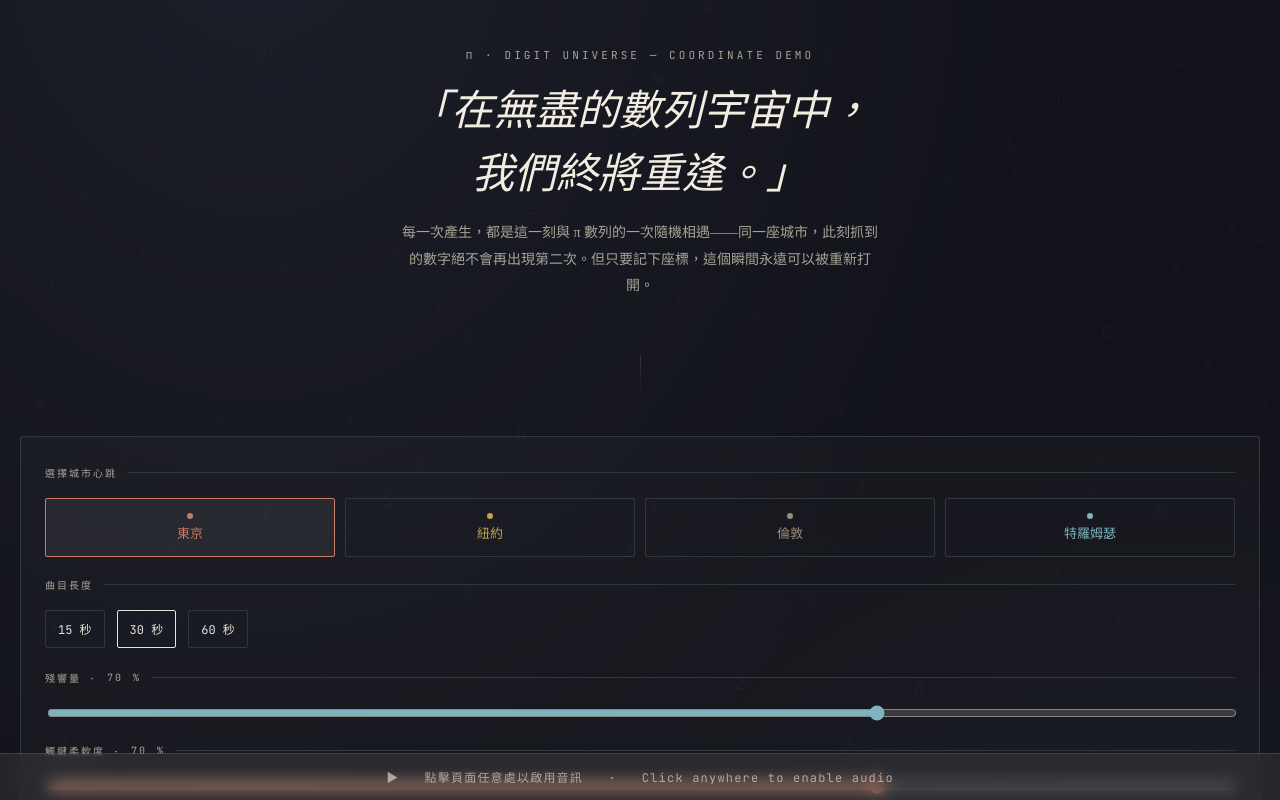
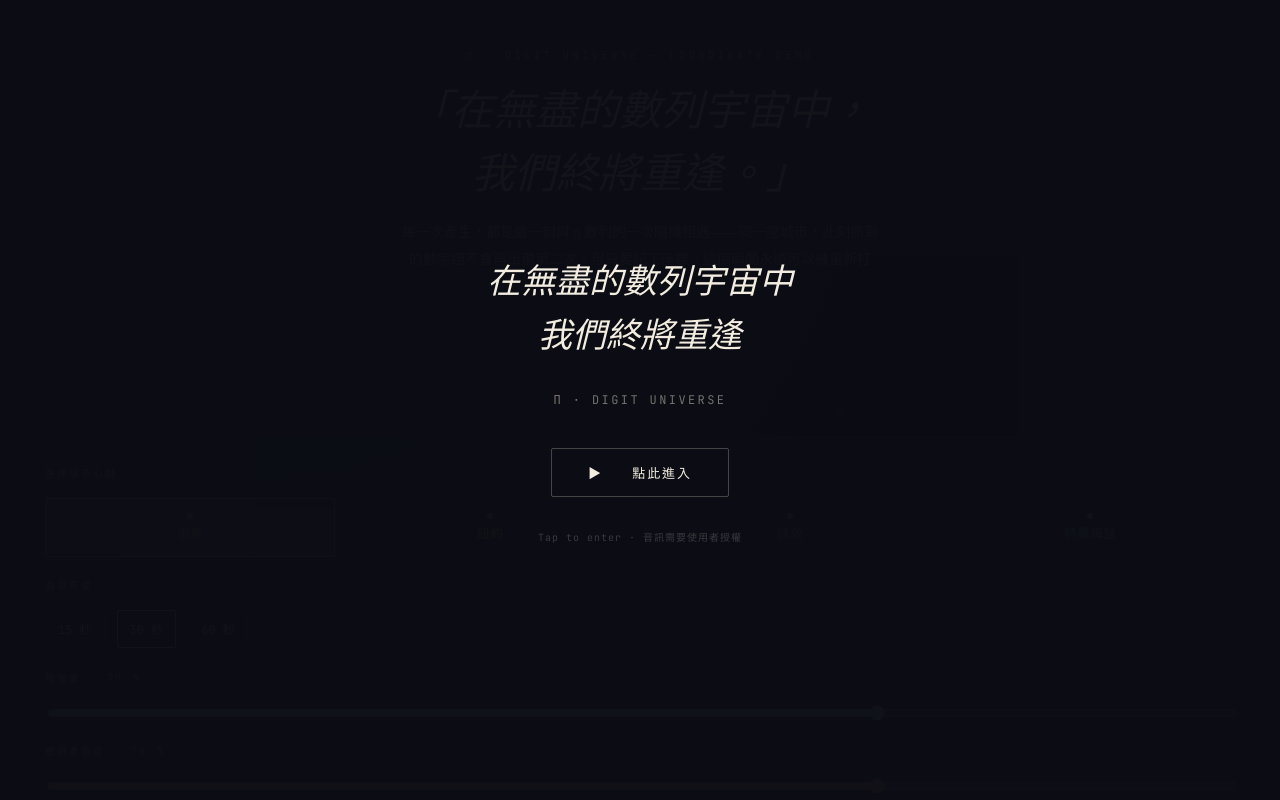
Before and after one commit to girlatom/Piicity, a plain HTML site: page index.html in a window 1280 px wide. Shown: the top 800 px of the page. Drawn offline with nearby package versions, Linux system fonts and the light colour scheme.

Commit message:
Update index.html

```diff
--- a/index.html
+++ b/index.html
@@ -177,16 +177,29 @@
 
 <svg id="digitfield"></svg>
 
-<div id="unlock-banner" style="
-  position:fixed; bottom:0; left:0; right:0; z-index:999;
-  background:rgba(242,237,224,0.08); backdrop-filter:blur(8px);
-  border-top:1px solid rgba(242,237,224,0.12);
-  padding:14px 24px; text-align:center;
-  font-family:'JetBrains Mono',monospace; font-size:12px;
-  color:rgba(242,237,224,0.6); letter-spacing:0.1em;
-  cursor:pointer;
-" onclick="ensureAudioCtx()">
-  ▶ &nbsp; 點擊頁面任意處以啟用音訊 &nbsp; · &nbsp; Click anywhere to enable audio
+<div id="unlock-overlay" style="
+  position:fixed; inset:0; z-index:9999;
+  background:rgba(12,13,20,0.97);
+  display:flex; flex-direction:column;
+  align-items:center; justify-content:center;
+  gap:28px; cursor:pointer;
+" onclick="unlockAudio()">
+  <div style="font-family:'Cormorant Garamond',serif; font-style:italic; font-size:clamp(22px,4vw,34px); color:#f2ede0; text-align:center; line-height:1.6; padding:0 32px;">
+    在無盡的數列宇宙中<br>我們終將重逢
+  </div>
+  <div style="font-family:'JetBrains Mono',monospace; font-size:12px; color:rgba(242,237,224,0.45); letter-spacing:0.2em; text-transform:uppercase;">
+    π · Digit Universe
+  </div>
+  <div style="
+    margin-top:12px;
+    border:1px solid rgba(242,237,224,0.25); border-radius:2px;
+    padding:14px 36px;
+    font-family:'JetBrains Mono',monospace; font-size:13px;
+    color:#f2ede0; letter-spacing:0.15em;
+  ">▶ &nbsp; 點此進入</div>
+  <div style="font-family:'JetBrains Mono',monospace; font-size:10px; color:rgba(242,237,224,0.2); letter-spacing:0.1em; margin-top:4px;">
+    Tap to enter · 音訊需要使用者授權
+  </div>
 </div>
   <header>
     <div class="eyebrow">π · Digit Universe — Coordinate Demo</div>
@@ -474,17 +487,24 @@ let audioUnlocked = false;
 // 超過就會默默失敗，這是「玩幾次後沒聲音」的根本原因
 const liveCtx = new (window.AudioContext||window.webkitAudioContext)();
 
+// iOS/iPadOS 要求：resume() 必須在使用者手勢的同步 call stack 裡執行
+// 用全螢幕覆蓋層確保第一個動作就是手勢觸發的 resume()
+function unlockAudio(){
+  liveCtx.resume().then(()=>{
+    audioUnlocked = true;
+    document.getElementById('unlock-overlay').style.display = 'none';
+  }).catch(e => {
+    // 萬一 resume 失敗，還是隱藏覆蓋層讓使用者繼續操作
+    document.getElementById('unlock-overlay').style.display = 'none';
+    console.warn('AudioContext resume failed:', e);
+  });
+}
+
 function ensureAudioCtx(){
   if (liveCtx.state === 'suspended') {
-    return liveCtx.resume().then(()=>{
-      audioUnlocked = true;
-      const banner = document.getElementById('unlock-banner');
-      if (banner) banner.style.display = 'none';
-    });
+    return liveCtx.resume().then(()=>{ audioUnlocked = true; });
   }
   audioUnlocked = true;
-  const banner = document.getElementById('unlock-banner');
-  if (banner) banner.style.display = 'none';
   return Promise.resolve();
 }
 
```
